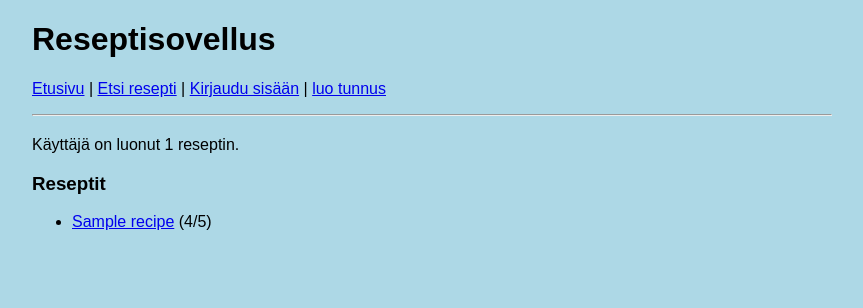
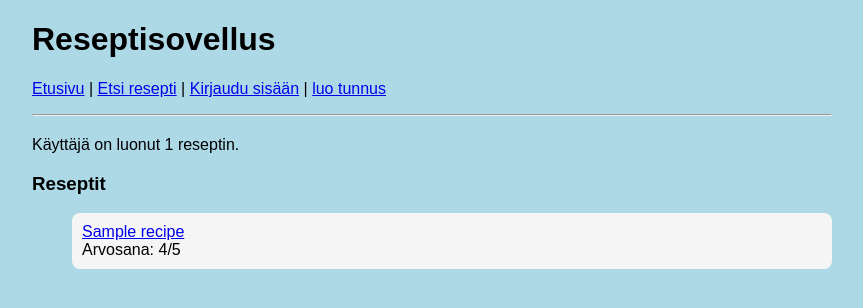
Before and after one commit to JonTahte/Ruokareseptit, a Flask app: template templates/show_user.html in a window 1280 px wide. Shown: the top 308 px of the page, without its empty margins (208-1071 px from the left). Run offline with Flask 3, Linux system fonts and the light colour scheme; the template is opened without the code that fills it: most values are stand-ins (such as "Sample title", 1, 10 or a date in 2020).

Commit message:
Improve user page style

```diff
--- a/templates/show_user.html
+++ b/templates/show_user.html
@@ -17,13 +17,14 @@
 
 <ul>
   {% for recipe in recipes %}
-    <li><a href="/recipe/{{ recipe.id }}">{{ recipe.title }}</a>
+    <div class="section">
+    <a href="/recipe/{{ recipe.id }}">{{ recipe.title }}</a> <br />
     {% if recipe.rating %}
-      ({{ recipe.rating }}/5)
+      Arvosana: {{ recipe.rating }}/5
     {% else %}
       (ei arvosteluja)
     {% endif %}
-    </li>
+    </div>
   {% endfor %}
 </ul>
 {% endif %}
```
